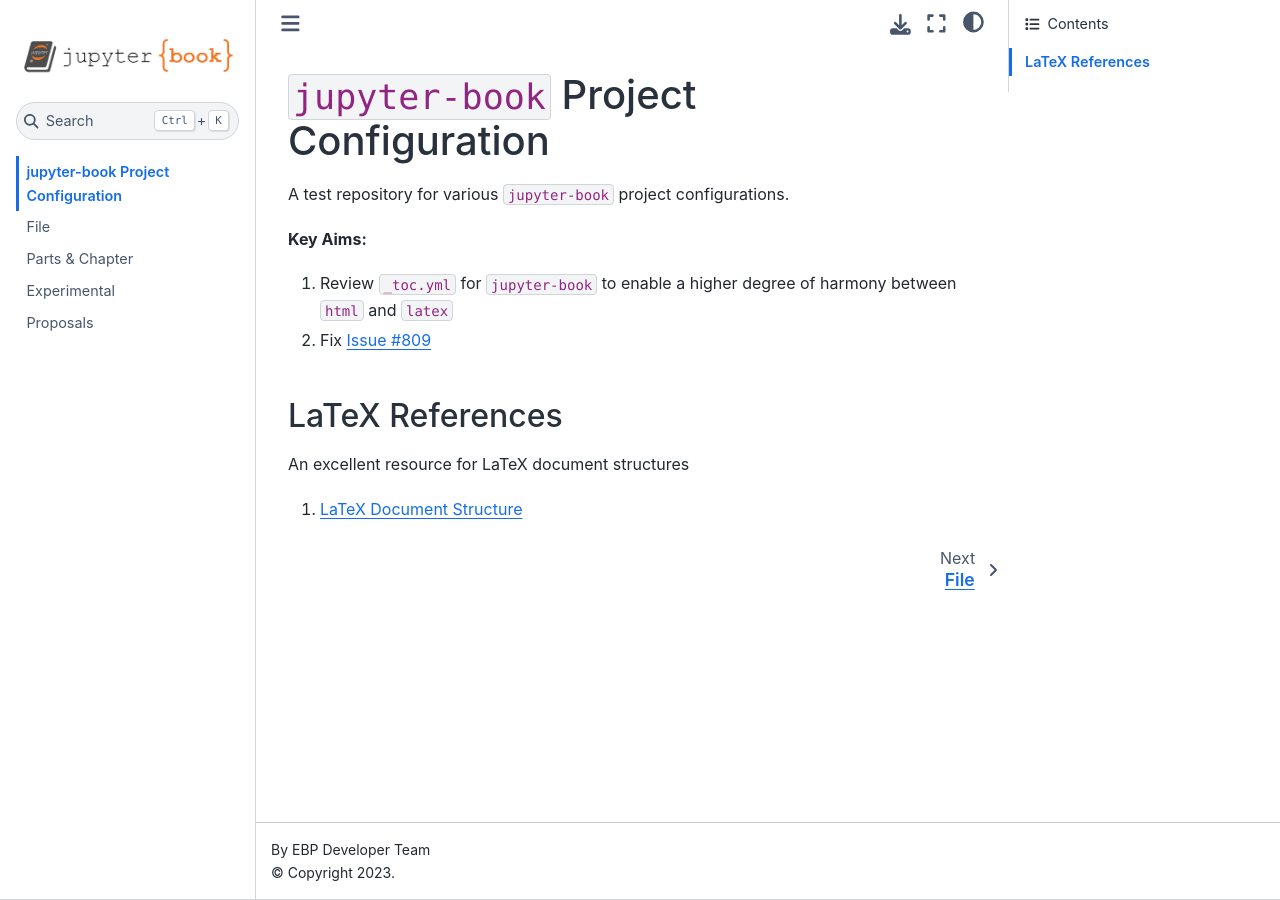
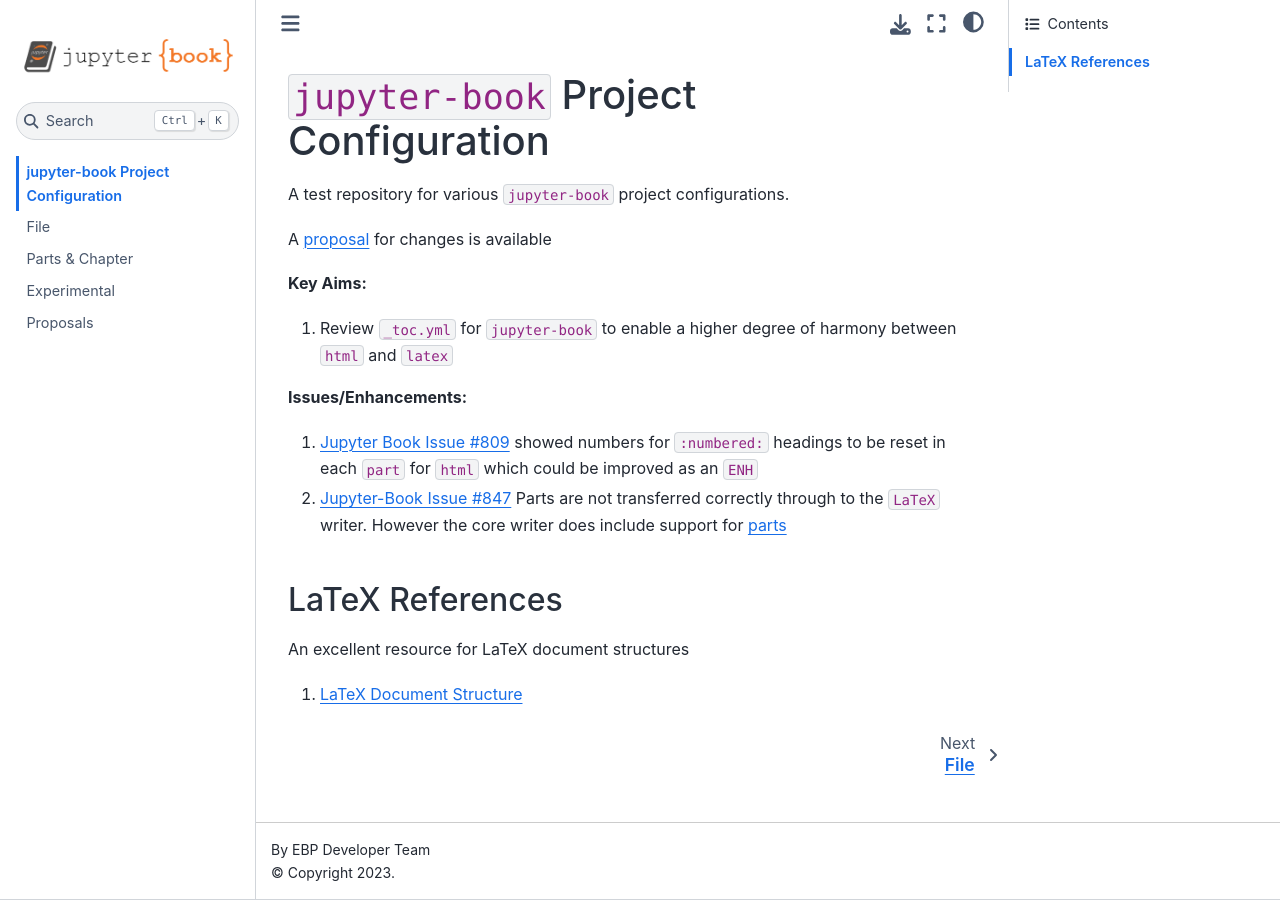
Before and after one commit to mmcky/ebp-test-projectstructure, a Jupyter Book: the page built from doc/intro.md, in a window 1280 px wide. Built offline with Jupyter Book 1.0.4 settings and Sphinx 7.4.7 and the Sphinx Book theme 1.1.4, drawn with Linux system fonts in a browser that asks for light colours.

Commit message:
update doc

```diff
--- a/doc/intro.md
+++ b/doc/intro.md
@@ -2,10 +2,20 @@
 
 A test repository for various `jupyter-book` project configurations.
 
+A [proposal](proposal.md) for changes is available
+
 **Key Aims:**
 1. Review `_toc.yml` for `jupyter-book` to enable a higher degree of harmony
    between `html` and `latex`
-2. Fix [Issue #809](https://github.com/executablebooks/jupyter-book/issues/809)
+
+**Issues/Enhancements:**
+1. [Jupyter Book Issue #809](https://github.com/executablebooks/jupyter-book/issues/809) showed
+   numbers for `:numbered:` headings to be reset in each `part` for `html` which
+   could be improved as an `ENH`
+2. [Jupyter-Book Issue #847](https://github.com/executablebooks/jupyter-book/issues/847) Parts are
+   not transferred correctly through to the `LaTeX` writer. However the core writer
+   does include support for [parts](https://github.com/sphinx-doc/sphinx/blob/9d48cb9798a1f2eea8a800689dde6648e260916f/sphinx/writers/latex.py#L394)
+
 
 ## LaTeX References
 
```
Also changed, not shown: doc/proposal.md (+1 -1 lines).
